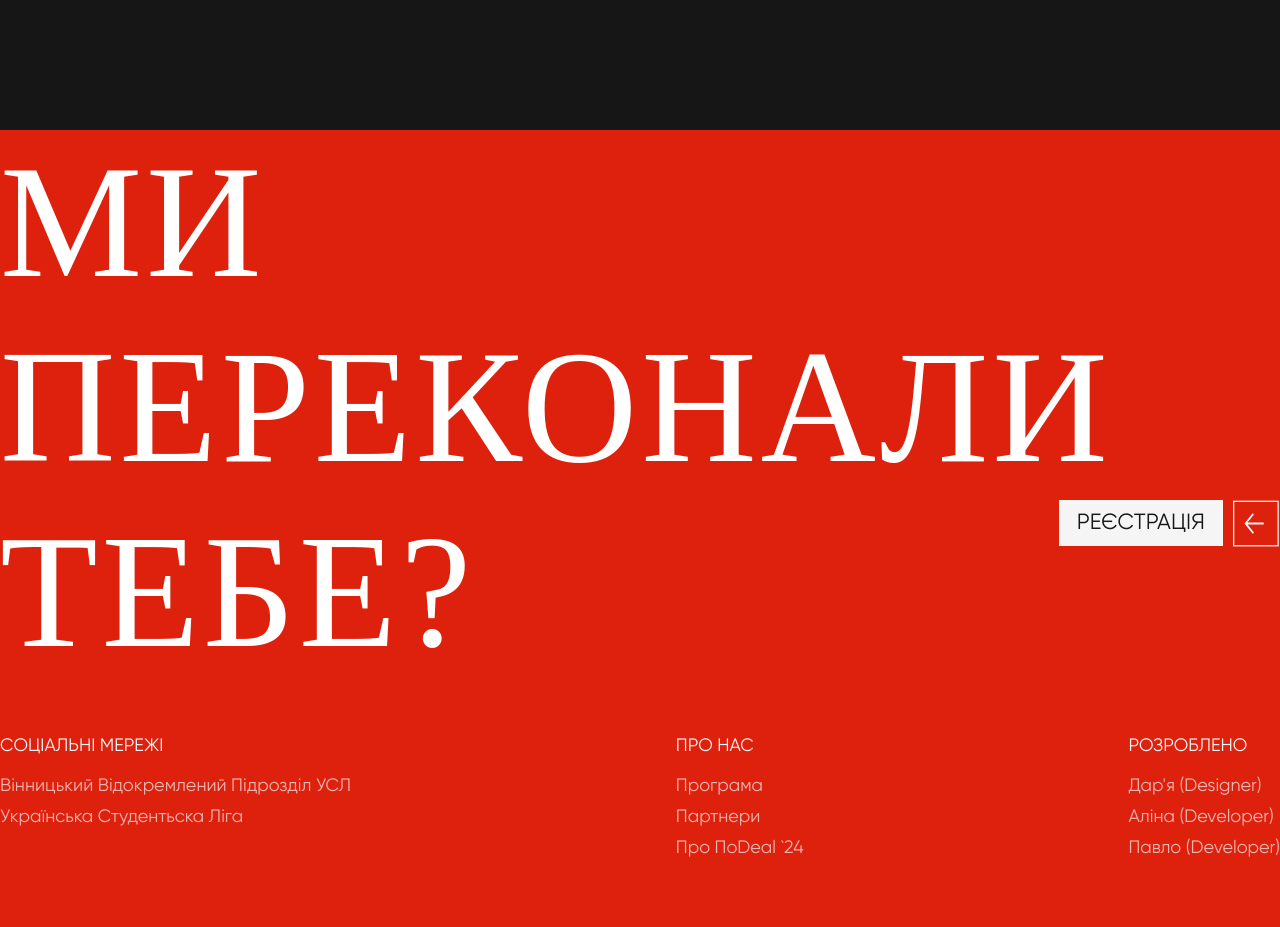
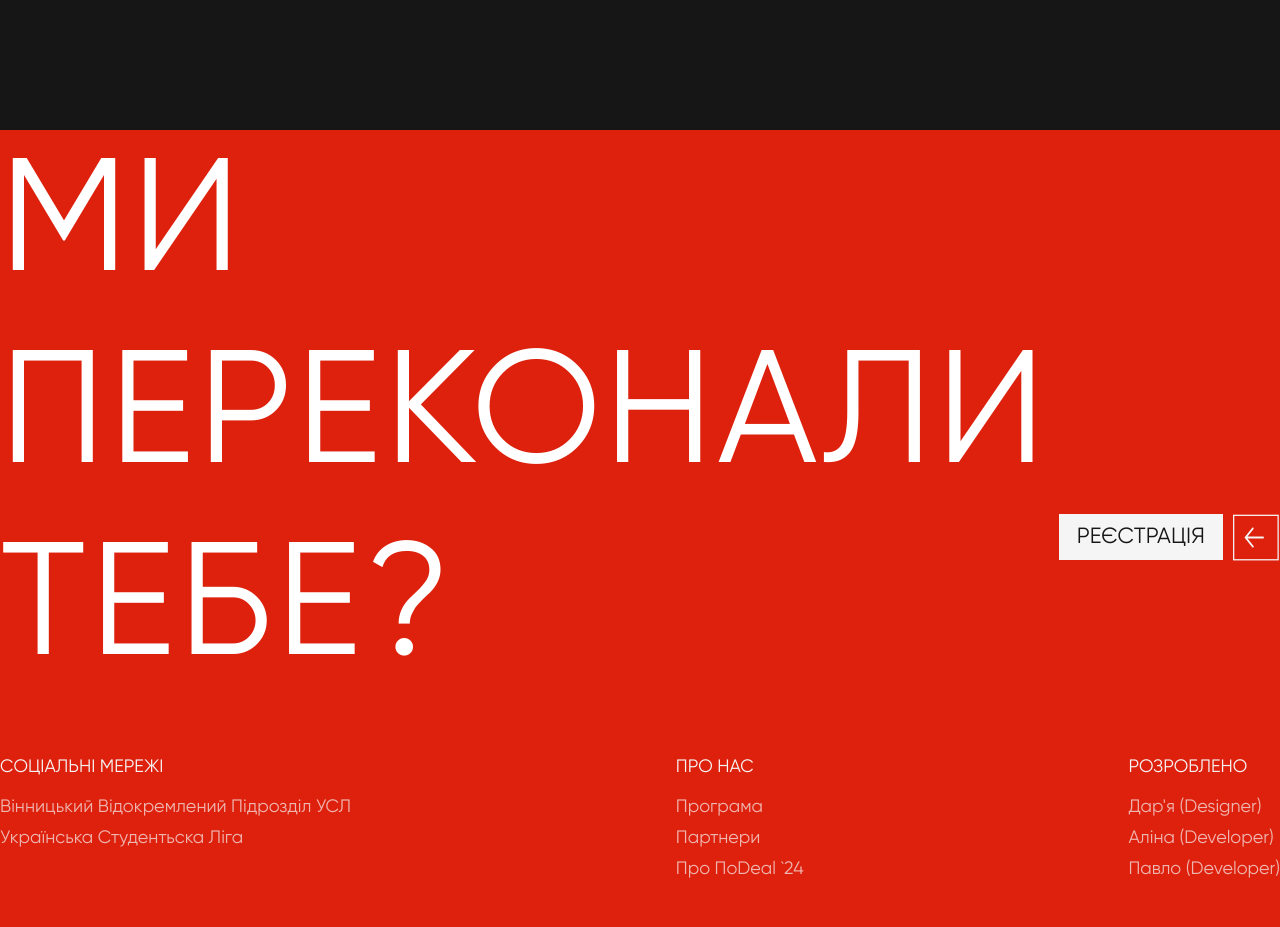
Before and after one commit to usl-vinnytsia/po-deal-24, a React (Create React App) app: page / in a window 1280 px wide. Shown: the part 5140-6067 px from the top of the page. Built offline with nearby package versions, Linux system fonts and the light colour scheme.

Commit message:
fixed footer font

```diff
--- a/src/components/Footer/Footer.scss
+++ b/src/components/Footer/Footer.scss
@@ -20,7 +20,7 @@ aside {
   color: #fff;
   letter-spacing: 3.82px;
   text-align: left;
-  font-family: Gilroy;
+  font-family: $font-regular;
   font-size: 160px;
   font-style: normal;
   font-weight: 400;
```
